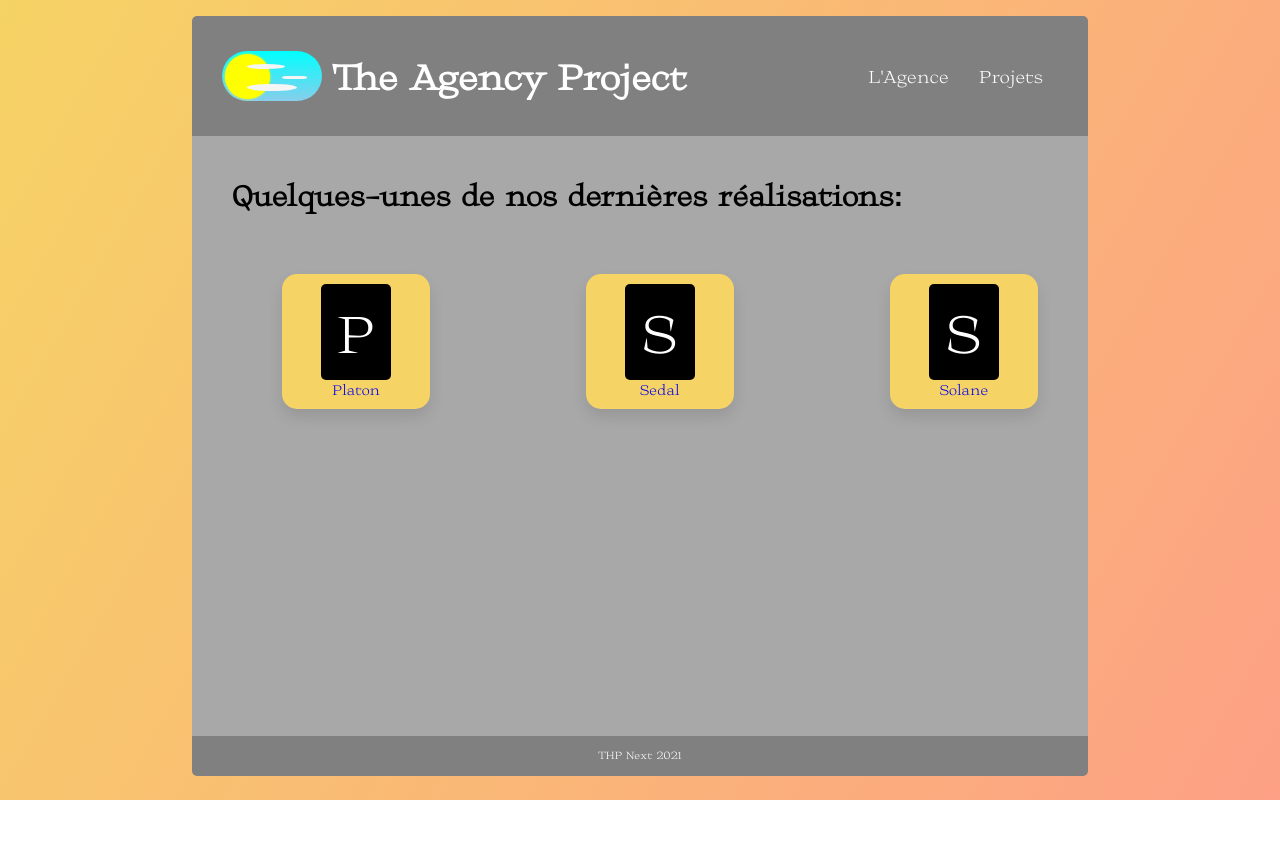
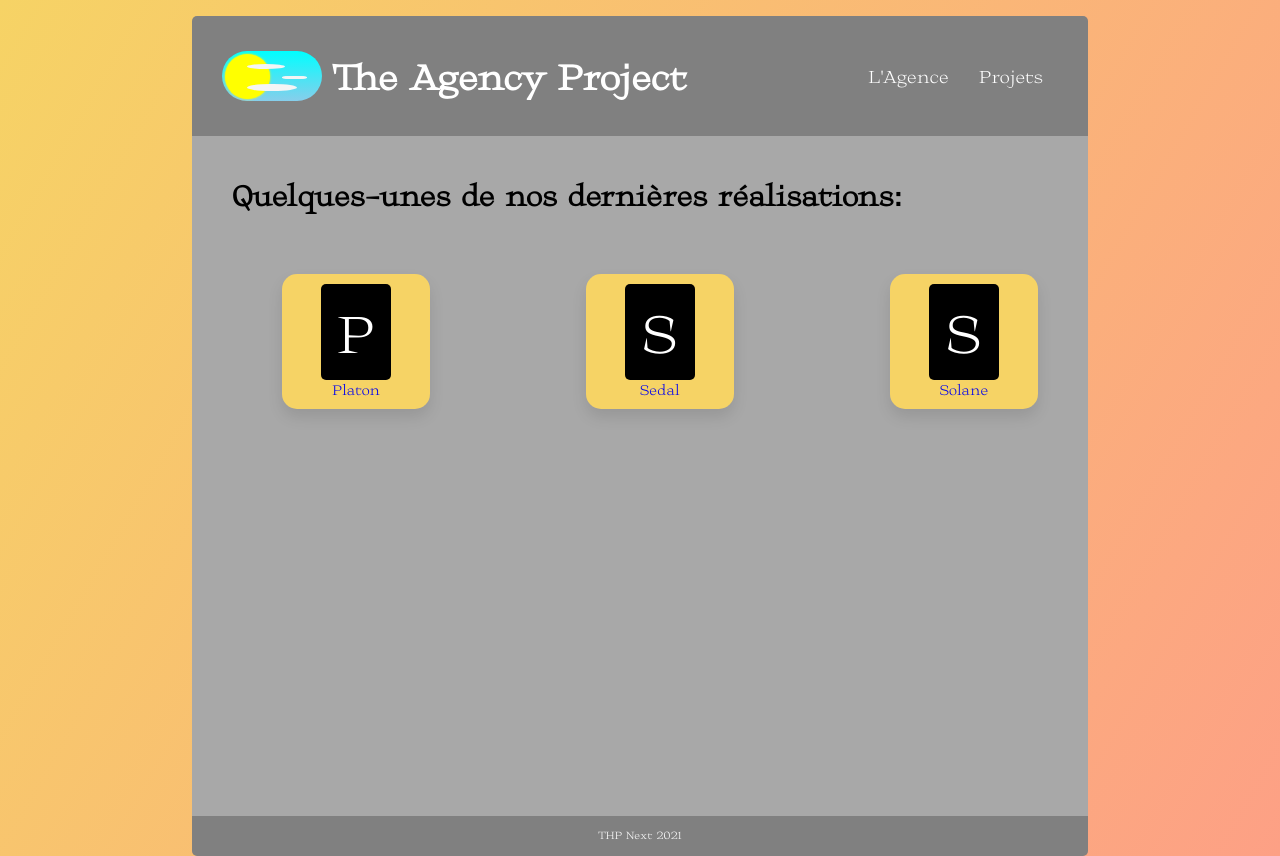
Before and after one commit to mathieu-superpose/the_agency_project, a React (Create React App) app: page /works in a window 1280 px wide. Before the commit the page ends 800 px from the top, so only its background shows below. Built offline with nearby package versions, Linux system fonts and the light colour scheme.

Commit message:
fix slider layout

```diff
--- a/src/App.scss
+++ b/src/App.scss
@@ -56,6 +56,9 @@ p {
   background-color: $color-lite-bg;
   padding: 5vh;
 }
+.Works {
+  min-height: 75vh;
+}
 .Home {
   min-height: 65vh;
   background-color: $color-lite-bg;
--- a/src/pages/Works/Works.scss
+++ b/src/pages/Works/Works.scss
@@ -1,10 +1,6 @@
 @import '../../App.scss';
 
 .Works {
-
-	&__title {
-
-	}
 	&__list {
 	margin-top: 50px;
 	display: flex;
```
